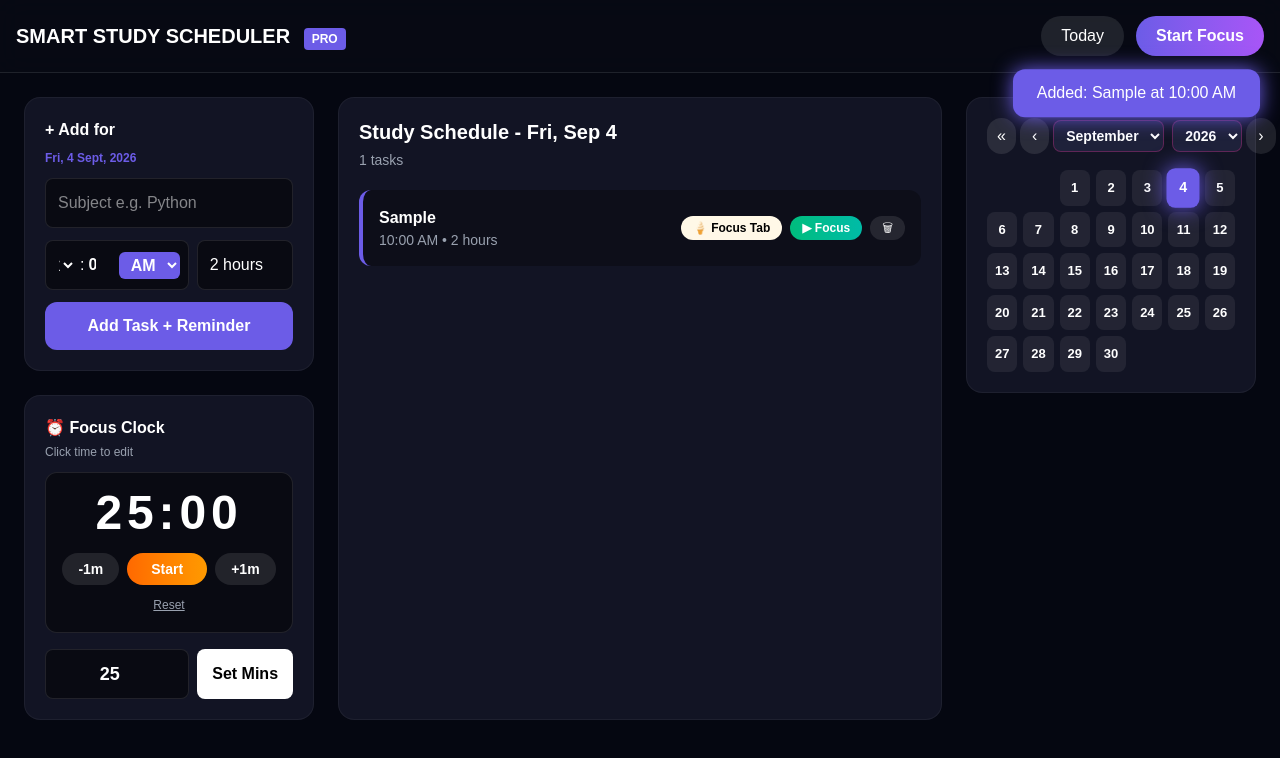
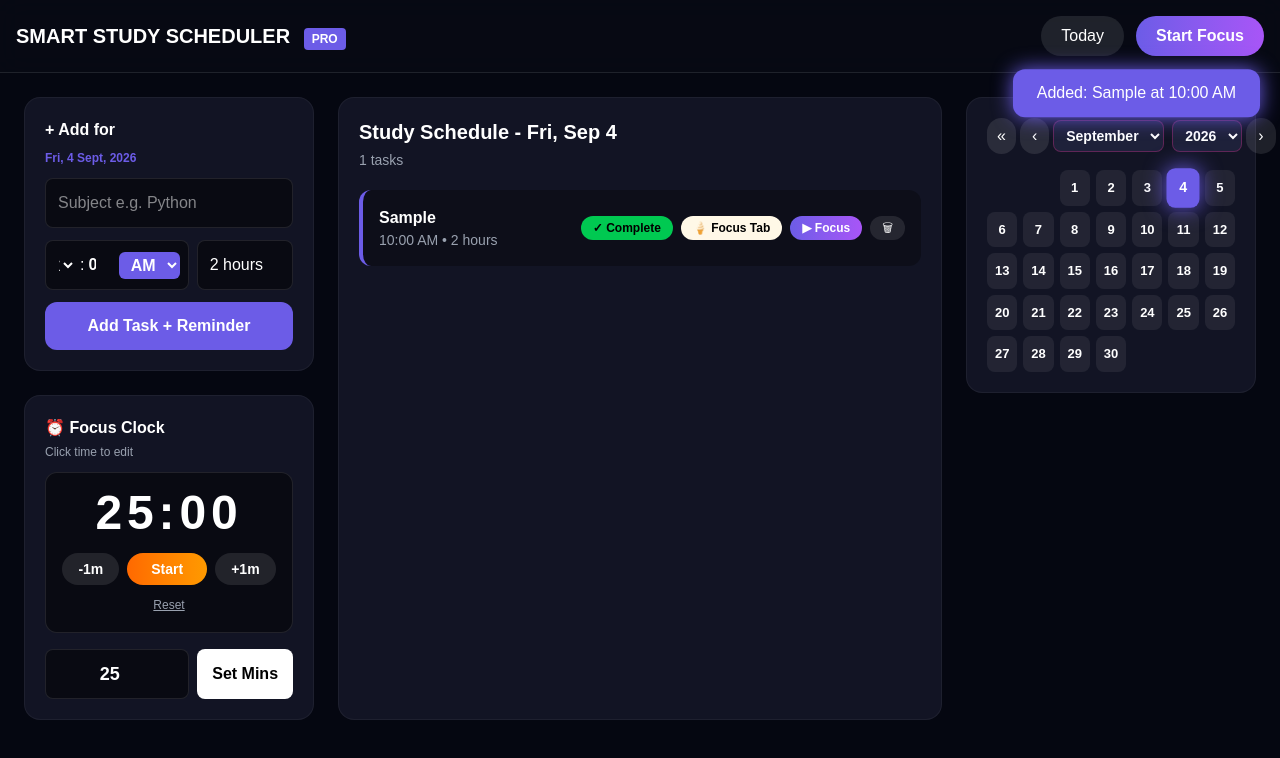
Before and after one commit to naman17104/smart-study-scheduler, a Next.js app in the folder frontend/: page / in a window 1280 px wide. Both pictures are taken after typing "Sample" into the empty fields and a click on the button "Add Task + Reminder". Shown: the top 758 px of the page. Built offline with nearby package versions, Linux system fonts and the light colour scheme.

Commit message:
only complete + shake reminder, no other change

```diff
--- a/frontend/app/page.tsx
+++ b/frontend/app/page.tsx
@@ -1,6 +1,14 @@
 "use client";
 import { useState, useEffect, useRef } from "react";
 type Task = { id:number; subject:string; time:string; duration:string; status: 'pending' | 'completed' | 'missed', date: string, notified?: boolean };
+
+const MOTIVATIONAL_QUOTES = [
+  "Boom! Ek aur jeet. Aise hi lage raho!",
+  "Great job! Consistency hi success hai.",
+  "Wah! Tumne kar dikhaya. Agla task bhi faad dena.",
+  "Another step closer to your goal. Keep grinding!",
+  "Shabash! Focus ka result hai ye."
+];
 
 export default function SmartScheduler() {
   const [tasks, setTasks] = useState<Task[]>([]);
@@ -19,8 +27,10 @@ export default function SmartScheduler() {
   const [currentFocusTask, setCurrentFocusTask] = useState<Task | null>(null);
   const [customMins, setCustomMins] = useState("25");
   const [showCelebration, setShowCelebration] = useState(false);
+  const [celebrationText, setCelebrationText] = useState("");
   const [isEditing, setIsEditing] = useState(false);
   const [editVal, setEditVal] = useState("25");
+  const [ringingTaskId, setRingingTaskId] = useState<number | null>(null);
   const audioRef = useRef<HTMLAudioElement | null>(null);
 
   useEffect(()=>{
@@ -53,7 +63,7 @@ export default function SmartScheduler() {
           setNotif(`⏰ Reminder: ${t.subject} - Abhi ka time hai!`);
           setTimeout(()=>setNotif(null), 6000);
           if("Notification" in window && Notification.permission === "granted"){
-            new Notification(`Study Time: ${t.subject}`, { body: `${t.time} - ${t.duration}` });
+            new Notification(`Study Time: ${t.subject}`, { body: `${t.time} - ${t.duration} - Abhi shuru karo!` });
           }
           try{
             if(audioRef.current){
@@ -63,6 +73,8 @@ export default function SmartScheduler() {
               setTimeout(()=>{ audioRef.current?.pause(); }, 5000);
             }
           }catch{}
+          setRingingTaskId(t.id);
+          setTimeout(()=> setRingingTaskId(null), 5000);
           setTasks(prev => prev.map(x=> x.id===t.id? {...x, notified: true} as any : x));
         }
       });
@@ -77,6 +89,7 @@ export default function SmartScheduler() {
       interval = setInterval(() => setPomodoroTime(t => t - 1), 1000);
     } else if (isRunning && pomodoroTime === 0) {
       setShowCelebration(true);
+      setCelebrationText(MOTIVATIONAL_QUOTES[Math.floor(Math.random()*MOTIVATIONAL_QUOTES.length)]);
       setTimeout(() => setShowCelebration(false), 4000);
       if(currentFocusTask){ setTasks(prev => prev.map(x=> x.id===currentFocusTask.id? {...x, status:'completed'} as any : x)); }
       setIsRunning(false); setPomodoroTime(isBreak? initialTime : 5*60); setIsBreak(!isBreak);
@@ -94,6 +107,13 @@ export default function SmartScheduler() {
     const newTask: Task = {id: Date.now(), subject:sub, time: finalTime, duration:dur, status:'pending', date: selectedDateStr, notified: false};
     setTasks([...tasks, newTask]); setSub(""); setNotif(`Added: ${sub} at ${finalTime}`); setTimeout(()=>setNotif(null), 3000);
   };
+
+  const completeTask = (task: Task) => {
+    setTasks(prev => prev.map(x=> x.id===task.id? {...x, status:'completed'} as any : x));
+    setCelebrationText(MOTIVATIONAL_QUOTES[Math.floor(Math.random()*MOTIVATIONAL_QUOTES.length)]);
+    setShowCelebration(true);
+    setTimeout(()=>setShowCelebration(false), 4000);
+  }
 
   const startFocusMode = (task: Task) => {
     localStorage.setItem("focus_task", JSON.stringify(task))
@@ -123,24 +143,24 @@ export default function SmartScheduler() {
 
   return (
     <div className="bg-[#050711] text-white min-h-screen" suppressHydrationWarning>
+      <style>{`@keyframes shake { 0%, 100% { transform: translateX(0) scale(1.05); } 25% { transform: translateX(-6px) scale(1.08); } 75% { transform: translateX(6px) scale(1.08); } }.animate-shake { animation: shake 0.3s infinite; }`}</style>
       <audio ref={audioRef} src="https://actions.google.com/sounds/v1/alarms/alarm_clock.ogg" preload="auto" />
       <nav className="flex justify-between items-center p-4 border-b border-white/10 sticky top-0 bg-[#080A14]/80 backdrop-blur-md z-10">
         <h1 className="text-xl font-black">SMART STUDY SCHEDULER <span className="bg-[#6C5CE7] text-xs px-2 py-1 rounded ml-2">PRO</span></h1>
         <div className="flex gap-3">
           <button onClick={()=>{const now=new Date(); setSelectedDate(now); setViewDate(now);}} className="px-5 py-2 bg-white/10 rounded-full hover:bg-white hover:text-black transition-all">Today</button>
-          <button onClick={()=>setIsRunning(!isRunning)} className="px-5 py-2 bg-gradient-to-r from-[#6C5CE7] to-[#A855F7] rounded-full font-bold hover:scale-110 hover:shadow-[0_0_25px_#6C5CE7] transition-all">{isRunning? 'Pause':'Start Focus'}</button>
+          <button onClick={()=>setIsRunning(!isRunning)} className="px-5 py-2 bg-gradient-to-r from-[#6C5CE7] to-[#A855F7] rounded-full font-bold hover:scale-110 transition-all">{isRunning? 'Pause':'Start Focus'}</button>
         </div>
       </nav>
       {notif && <div className="fixed top-20 right-5 bg-[#6C5CE7] px-6 py-3 rounded-xl z-50 shadow-[0_0_20px_#6C5CE7] animate-bounce">{notif}</div>}
-      {showCelebration && <div className="fixed inset-0 bg-black/70 flex items-center justify-center z-[100]"><div className="bg-gradient-to-br from-[#6C5CE7] to-[#A855F7] p-8 rounded-3xl animate-bounce">🎉 Task Done!</div></div>}
+      {showCelebration && <div className="fixed inset-0 bg-black/80 flex items-center justify-center z-[100]"><div className="bg-gradient-to-br from-[#6C5CE7] to-[#A855F7] p-8 rounded-3xl animate-bounce text-center max-w-sm"><div className="text-5xl mb-3">🎉</div><h2 className="text-2xl font-black mb-2">Congratulations!</h2><p className="text-sm opacity-90">{celebrationText}</p></div></div>}
 
       <div className="grid grid-cols-1 lg:grid-cols-12 gap-6 p-6 max-w-[1600px] mx-auto">
         <div className="lg:col-span-3 space-y-6">
-          {/* BOX 1: Add For - Purple 3D */}
-          <div className="bg-[#121424] p-5 rounded-2xl border border-white/5 transition-all duration-300 transform-gpu hover:-translate-y-2 hover:scale-[1.02] hover:border-[#6C5CE7] hover:shadow-[0_20px_40px_-10px_rgba(108,92,231,0.6)] hover:bg-[#181A2F] group cursor-default">
-            <h2 className="font-bold mb-2 group-hover:text-[#6C5CE7] transition-colors">+ Add for</h2>
+          <div className="bg-[#121424] p-5 rounded-2xl border border-white/5 transition-all duration-300 transform-gpu hover:-translate-y-2 hover:scale-[1.02] hover:border-[#6C5CE7] hover:shadow-[0_20px_40px_-10px_rgba(108,92,231,0.6)]">
+            <h2 className="font-bold mb-2">+ Add for</h2>
             <p className="text-xs text-[#6C5CE7] font-bold mb-3">{selectedDate.toLocaleDateString('en-IN', {weekday:'short', day:'numeric', month:'short', year:'numeric'})}</p>
-            <input value={sub} onChange={e=>setSub(e.target.value)} placeholder="Subject e.g. Python" className="w-full bg-black/50 p-3 rounded-lg mb-3 border border-white/10 outline-none focus:border-[#6C5CE7] transition-all" />
+            <input value={sub} onChange={e=>setSub(e.target.value)} placeholder="Subject e.g. Python" className="w-full bg-black/50 p-3 rounded-lg mb-3 border border-white/10 outline-none" />
             <div className="flex gap-2 mb-3">
               <div className="flex gap-1 w-[60%] bg-black/50 p-2 rounded-lg border border-white/10 items-center">
                 <select value={timeHour} onChange={e=>setTimeHour(e.target.value)} className="bg-transparent w-[35%] text-center outline-none">{Array.from({length:12},(_,i)=>{const h=i+1; return <option key={h} value={String(h).padStart(2,'0')} className="text-black">{String(h).padStart(2,'0')}</option>})}</select>
@@ -150,65 +170,65 @@ export default function SmartScheduler() {
               </div>
               <input value={dur} onChange={e=>setDur(e.target.value)} className="w-[40%] bg-black/50 p-3 rounded-lg border border-white/10" />
             </div>
-            <button onClick={addTask} className="w-full py-3 bg-[#6C5CE7] rounded-xl font-bold hover:scale-[1.05] hover:shadow-[0_0_30px_#6C5CE7] active:scale-95 transition-all">Add Task + Reminder</button>
+            <button onClick={addTask} className="w-full py-3 bg-[#6C5CE7] rounded-xl font-bold hover:scale-[1.05] transition-all">Add Task + Reminder</button>
           </div>
 
-          {/* BOX 2: Focus Clock - Orange 3D */}
-          <div className="bg-[#121424] p-5 rounded-2xl border border-white/5 transition-all duration-300 transform-gpu hover:-translate-y-2 hover:scale-[1.02] hover:border-orange-500 hover:shadow-[0_20px_40px_-10px_rgba(249,115,22,0.6)] hover:bg-[#1F1A14] group cursor-default">
-            <h2 className="font-bold mb-1 group-hover:text-orange-400 transition-colors">⏰ Focus Clock</h2>
+          <div className="bg-[#121424] p-5 rounded-2xl border border-white/5 transition-all duration-300 hover:-translate-y-2 hover:border-orange-500 hover:shadow-[0_20px_40px_-10px_rgba(249,115,22,0.6)]">
+            <h2 className="font-bold mb-1">⏰ Focus Clock</h2>
             <p className="text-xs text-gray-400 mb-3">{currentFocusTask? `Focusing: ${currentFocusTask.subject}` : "Click time to edit"}</p>
-            <div className="bg-black/50 rounded-xl p-4 text-center border border-white/10 mb-4 group-hover:border-orange-500/30 transition-all">
+            <div className="bg-black/50 rounded-xl p-4 text-center border border-white/10 mb-4">
               {isEditing? (
                 <div className="flex gap-2 justify-center items-center">
                   <input autoFocus type="number" value={editVal} onChange={e=>setEditVal(e.target.value)} className="w-20 bg-black p-2 rounded-lg border border-orange-500 text-center text-2xl font-black" />
                   <button onClick={saveDirectEdit} className="px-3 py-2 bg-orange-500 rounded-lg font-bold">OK</button>
                 </div>
               ) : (
-                <div onClick={()=>{setEditVal(String(Math.floor(pomodoroTime/60))); setIsEditing(true);}} className="text-5xl font-black tracking-widest tabular-nums cursor-pointer hover:text-orange-400 hover:scale-110 hover:drop-shadow-[0_0_15px_#F97316] transition-all">{formatTime(pomodoroTime)}</div>
+                <div onClick={()=>{setEditVal(String(Math.floor(pomodoroTime/60))); setIsEditing(true);}} className="text-5xl font-black tracking-widest tabular-nums cursor-pointer hover:text-orange-400 transition-all">{formatTime(pomodoroTime)}</div>
               )}
               <div className="flex justify-center gap-2 mt-4">
-                <button onClick={()=>adjustTime(-1)} className="px-4 py-1.5 bg-white/10 rounded-full text-sm font-bold hover:bg-orange-500 hover:scale-125 transition-all">-1m</button>
-                <button onClick={()=>setIsRunning(!isRunning)} className="px-6 py-1.5 bg-gradient-to-r from-orange-500 to-amber-500 rounded-full text-sm font-bold hover:scale-125 hover:shadow-[0_0_25px_#F97316] transition-all">{isRunning? 'Pause':'Start'}</button>
-                <button onClick={()=>adjustTime(1)} className="px-4 py-1.5 bg-white/10 rounded-full text-sm font-bold hover:bg-orange-500 hover:scale-125 transition-all">+1m</button>
+                <button onClick={()=>adjustTime(-1)} className="px-4 py-1.5 bg-white/10 rounded-full text-sm font-bold hover:bg-orange-500 transition-all">-1m</button>
+                <button onClick={()=>setIsRunning(!isRunning)} className="px-6 py-1.5 bg-gradient-to-r from-orange-500 to-amber-500 rounded-full text-sm font-bold hover:scale-110 transition-all">{isRunning? 'Pause':'Start'}</button>
+                <button onClick={()=>adjustTime(1)} className="px-4 py-1.5 bg-white/10 rounded-full text-sm font-bold hover:bg-orange-500 transition-all">+1m</button>
               </div>
               <button onClick={()=>{setPomodoroTime(initialTime); setIsRunning(false);}} className="mt-3 text-xs text-gray-400 hover:text-white underline">Reset</button>
             </div>
             <div className="flex gap-2">
-              <input type="number" min="1" max="120" value={customMins} onChange={e=>setCustomMins(e.target.value)} className="w-[60%] bg-black/50 p-2.5 rounded-lg border border-white/10 text-center font-bold text-lg focus:border-orange-500 outline-none" />
-              <button onClick={applyCustomTime} className="w-[40%] bg-white text-black font-bold rounded-lg hover:bg-orange-500 hover:text-white hover:scale-110 transition-all">Set Mins</button>
+              <input type="number" min="1" max="120" value={customMins} onChange={e=>setCustomMins(e.target.value)} className="w-[60%] bg-black/50 p-2.5 rounded-lg border border-white/10 text-center font-bold text-lg outline-none" />
+              <button onClick={applyCustomTime} className="w-[40%] bg-white text-black font-bold rounded-lg hover:bg-orange-500 hover:text-white transition-all">Set Mins</button>
             </div>
           </div>
         </div>
 
-        {/* BOX 3: Study Schedule - Green/Blue 3D */}
-        <div className="lg:col-span-6 bg-[#121424] p-5 rounded-2xl border border-white/5 min-h-[500px] transition-all duration-300 transform-gpu hover:-translate-y-1 hover:border-emerald-500/50 hover:shadow-[0_20px_50px_-15px_rgba(16,185,129,0.4)] hover:bg-[#141E1B] group">
-          <h2 className="font-bold text-xl mb-1 group-hover:text-emerald-400 transition-colors">Study Schedule - {selectedDate.toLocaleDateString('en-US', {weekday:'short', month:'short', day:'numeric'})}</h2>
+        <div className="lg:col-span-6 bg-[#121424] p-5 rounded-2xl border border-white/5 min-h-[500px] transition-all duration-300 hover:border-emerald-500/50 hover:shadow-[0_20px_50px_-15px_rgba(16,185,129,0.4)]">
+          <h2 className="font-bold text-xl mb-1">Study Schedule - {selectedDate.toLocaleDateString('en-US', {weekday:'short', month:'short', day:'numeric'})}</h2>
           <p className="text-sm text-gray-400 mb-5">{filteredTasks.length} tasks</p>
           <div className="space-y-3">
-            {filteredTasks.map(t=>(
-              <div key={t.id} className="p-4 rounded-xl flex justify-between items-center border-l-4 bg-black/30 border-[#6C5CE7] hover:border-emerald-400 hover:bg-black/50 hover:translate-x-2 hover:shadow-[0_10px_20px_rgba(16,185,129,0.2)] transition-all duration-300">
-                <div><p className="font-bold">{t.subject} {t.notified && <span className="text-[10px] bg-green-500 px-2 py-0.5 rounded-full ml-2">REMINDED</span>}</p><p className="text-sm text-gray-400">{t.time} • {t.duration}</p></div>
-                <div className="flex gap-2">
-                  <button onClick={()=>startFocusMode(t)} className="px-3 py-1 bg-[#FFF8E7] text-black rounded-full text-xs font-bold hover:scale-110 active:scale-90 transition-all">🍦 Focus Tab</button>
-                  <button onClick={()=>startFocusingTask(t)} className="px-3 py-1 bg-gradient-to-r from-emerald-500 to-teal-500 rounded-full text-xs font-bold hover:scale-110 transition-all">▶ Focus</button>
-                  <button onClick={()=>deleteTask(t.id)} className="px-3 py-1 bg-white/10 rounded-full text-xs hover:bg-red-600 hover:scale-110 transition-all">🗑</button>
+            {filteredTasks.map(t=>{
+              const isRinging = ringingTaskId === t.id;
+              return (
+              <div key={t.id} className={`p-4 rounded-xl flex justify-between items-center border-l-4 bg-black/30 transition-all duration-300 ${t.status==='completed'? 'border-green-500 opacity-60' : isRinging? 'border-green-400 bg-green-500/20 scale-[1.04] shadow-[0_0_30px_rgba(34,197,94,0.6)] animate-shake' : 'border-[#6C5CE7] hover:border-emerald-400'}`}>
+                <div><p className="font-bold">{t.subject} {t.notified && <span className="text-[10px] bg-green-500 px-2 py-0.5 rounded-full ml-2">REMINDED</span>} {t.status==='completed' && <span className="text-[10px] bg-emerald-500 px-2 py-0.5 rounded-full ml-2">DONE</span>} {isRinging && <span className="text-[10px] bg-red-500 animate-pulse px-2 py-0.5 rounded-full ml-2">⏰ NOW!</span>}</p><p className="text-sm text-gray-400">{t.time} • {t.duration}</p></div>
+                <div className="flex gap-2 flex-wrap justify-end">
+                  {t.status!=='completed' && <button onClick={()=>completeTask(t)} className="px-3 py-1 bg-green-500 text-black rounded-full text-xs font-bold hover:scale-110 hover:bg-green-400 transition-all">✓ Complete</button>}
+                  <button onClick={()=>startFocusMode(t)} className="px-3 py-1 bg-[#FFF8E7] text-black rounded-full text-xs font-bold hover:scale-110 transition-all">🍦 Focus Tab</button>
+                  <button onClick={()=>startFocusingTask(t)} className="px-3 py-1 bg-gradient-to-r from-[#6C5CE7] to-[#A855F7] rounded-full text-xs font-bold">▶ Focus</button>
+                  <button onClick={()=>deleteTask(t.id)} className="px-3 py-1 bg-white/10 rounded-full text-xs hover:bg-red-600">🗑</button>
                 </div>
               </div>
-            ))}
+            )})}
           </div>
         </div>
 
-        {/* BOX 4: Calendar - Purple/Pink 3D */}
-        <div className="lg:col-span-3 bg-[#121424] p-5 rounded-2xl border border-white/5 h-fit transition-all duration-300 transform-gpu hover:-translate-y-2 hover:scale-[1.02] hover:border-pink-500/50 hover:shadow-[0_20px_40px_-10px_rgba(236,72,153,0.5)] hover:bg-[#1E1420] group">
+        <div className="lg:col-span-3 bg-[#121424] p-5 rounded-2xl border border-white/5 h-fit transition-all duration-300 hover:-translate-y-2 hover:border-pink-500/50 hover:shadow-[0_20px_40px_-10px_rgba(236,72,153,0.5)]">
           <div className="flex justify-between items-center mb-4 gap-1">
-            <button onClick={()=>changeYear(-1)} className="px-2.5 py-1.5 bg-white/10 rounded-full hover:bg-pink-500 hover:scale-125 transition-all">«</button>
-            <button onClick={()=>changeMonth(-1)} className="px-3 py-1.5 bg-white/10 rounded-full hover:bg-pink-500 hover:scale-125 transition-all">‹</button>
+            <button onClick={()=>changeYear(-1)} className="px-2.5 py-1.5 bg-white/10 rounded-full hover:bg-pink-500">«</button>
+            <button onClick={()=>changeMonth(-1)} className="px-3 py-1.5 bg-white/10 rounded-full hover:bg-pink-500">‹</button>
             <div className="text-center flex gap-1">
               <select value={viewDate.getMonth()} onChange={e=>{const d=new Date(viewDate); d.setMonth(parseInt(e.target.value)); setViewDate(d);}} className="bg-[#1E213A] border border-pink-500/30 font-bold text-sm px-2 py-1.5 rounded-lg">{months.map((m,i)=><option key={m} value={i} className="bg-white text-black">{m}</option>)}</select>
               <select value={viewDate.getFullYear()} onChange={e=>{const d=new Date(viewDate); d.setFullYear(parseInt(e.target.value)); setViewDate(d);}} className="bg-[#1E213A] border border-pink-500/30 font-bold text-sm px-2 py-1.5 rounded-lg ml-1">{Array.from({length: 10}, (_,i)=> new Date().getFullYear()-2 + i).map(y=><option key={y} value={y} className="bg-white text-black">{y}</option>)}</select>
             </div>
-            <button onClick={()=>changeMonth(1)} className="px-3 py-1.5 bg-white/10 rounded-full hover:bg-pink-500 hover:scale-125 transition-all">›</button>
-            <button onClick={()=>changeYear(1)} className="px-2.5 py-1.5 bg-white/10 rounded-full hover:bg-pink-500 hover:scale-125 transition-all">»</button>
+            <button onClick={()=>changeMonth(1)} className="px-3 py-1.5 bg-white/10 rounded-full hover:bg-pink-500">›</button>
+            <button onClick={()=>changeYear(1)} className="px-2.5 py-1.5 bg-white/10 rounded-full hover:bg-pink-500">»</button>
           </div>
           <div className="grid grid-cols-7 gap-1.5 text-[13px] text-center">
             {Array.from({length: new Date(viewDate.getFullYear(), viewDate.getMonth(), 1).getDay()}, (_,i)=><div key={'e'+i}></div>)}
@@ -216,7 +236,7 @@ export default function SmartScheduler() {
               const day = i+1; const dObj = new Date(viewDate.getFullYear(), viewDate.getMonth(), day);
               const isSel = dObj.toDateString() === selectedDateStr;
               const hasTasks = tasks.some(t=>t.date === dObj.toDateString());
-              return <div key={day} onClick={()=>setSelectedDate(dObj)} className={`p-2 rounded-lg cursor-pointer font-bold transition-all duration-200 hover:scale-125 hover:-translate-y-1 ${isSel? 'bg-[#6C5CE7] text-white scale-110 shadow-[0_0_20px_#6C5CE7]' : 'bg-white/[0.07] hover:bg-pink-500 hover:text-white hover:shadow-[0_5px_15px_#EC4899]'}`}>{day}{hasTasks &&!isSel && <div className="w-1 h-1 bg-pink-400 rounded-full mx-auto mt-1"></div>}</div>
+              return <div key={day} onClick={()=>setSelectedDate(dObj)} className={`p-2 rounded-lg cursor-pointer font-bold transition-all hover:scale-125 ${isSel? 'bg-[#6C5CE7] text-white scale-110 shadow-[0_0_20px_#6C5CE7]' : 'bg-white/[0.07] hover:bg-pink-500'}`}>{day}{hasTasks &&!isSel && <div className="w-1 h-1 bg-pink-400 rounded-full mx-auto mt-1"></div>}</div>
             })}
           </div>
         </div>
```
